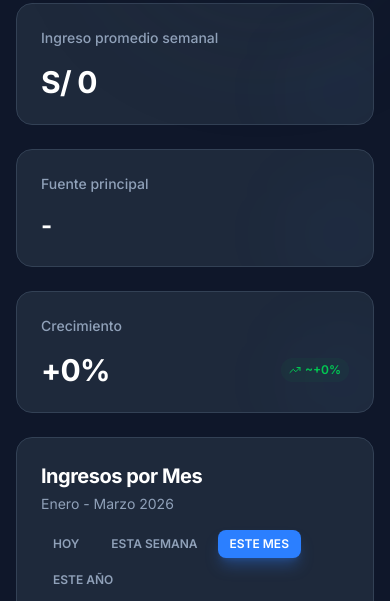
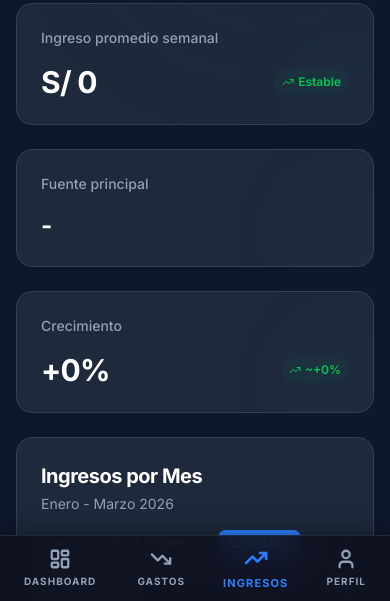
Before and after one commit to EdisonEncarnacion/finance-dashboard, a React (Vite) app: page /ingresos in a window 390 px wide. Shown: the part 243-844 px from the top of the page. Built offline with nearby package versions, Linux system fonts and the light colour scheme; no server answers.

Commit message:
feat: add mobile bottom navigation and refine dashboard layout with updated stat card usage.

```diff
--- a/src/App.jsx
+++ b/src/App.jsx
@@ -4,6 +4,7 @@ import { ToastProvider } from './context/ToastContext';
 import { getExpenses, getIncomes } from './api/api';
 import { Sidebar } from './components/Sidebar';
 import { Topbar } from './components/Topbar';
+import { BottomNav } from './components/BottomNav';
 import { PageHeader } from './components/PageHeader';
 import { ExpenseStatCard } from './components/ExpenseStatCard';
 import { ExpenseChart } from './components/ExpenseChart';
@@ -11,7 +12,7 @@ import { ExpenseDonutChart } from './components/ExpenseDonutChart';
 import { ExpenseAlerts } from './components/ExpenseAlerts';
 import { SmartSuggestion } from './components/SmartSuggestion';
 import { ExpenseTransactionsTable } from './components/ExpenseTransactionsTable';
-import { Utensils } from 'lucide-react';
+import { Utensils, TrendingUp, TrendingDown, Target, Wallet } from 'lucide-react';
 
 // Income Components
 import { IncomeStatCard } from './components/IncomeStatCard';
@@ -156,11 +157,15 @@ function App() {
 
   return (
     <ToastProvider>
-      <div className="flex h-screen overflow-hidden bg-[var(--color-main-bg)] selection:bg-[var(--color-accent)] selection:text-white">
+      <div className="flex h-screen overflow-hidden bg-[var(--color-main-bg)] selection:bg-[var(--color-accent)] selection:text-white relative">
         <Sidebar activeTab={activeTab} />
 
-        <main className="flex-1 flex flex-col h-screen overflow-y-auto w-full">
-          <Topbar activeTab={activeTab} dateFilter={dateFilter} setDateFilter={setDateFilter} />
+        <main className="flex-1 flex flex-col h-screen overflow-y-auto w-full pb-24 md:pb-0">
+          <Topbar
+            activeTab={activeTab}
+            dateFilter={dateFilter}
+            setDateFilter={setDateFilter}
+          />
 
           <div className="flex-1 p-4 md:p-8 pt-4 max-w-7xl mx-auto w-full">
             <Routes>
@@ -198,35 +203,38 @@ function App() {
                       icon={Utensils}
                     />
                     <ExpenseStatCard
-                      title="Variación vs mes anterior"
-                      amount="+8%"
-                      trend="~+8%"
-                      trendUp={false}
+                      title="Meta de ahorro"
+                      amount="S/ 1,000"
+                      trend="+12%"
+                      trendUp={true}
+                      isLargeValue={false}
+                      icon={Target}
                     />
                   </div>
 
-                  {/* Middle Row: Charts */}
-                  <div className="grid grid-cols-1 lg:grid-cols-3 gap-6 mb-6">
+                  {/* Main Content: Chart and Table */}
+                  <div className="grid grid-cols-1 lg:grid-cols-3 gap-6">
                     <div className="lg:col-span-2">
                       <ExpenseChart data={expenses} />
                     </div>
-                    <div className="lg:col-span-1">
-                      <ExpenseDonutChart data={expenses} />
+                    <div>
+                      <ExpenseTransactionsTable transactions={expenses} />
                     </div>
-                  </div>
-
-                  {/* Bottom Row: Transactions */}
-                  <div className="grid grid-cols-1 gap-6 pb-12">
-                    <ExpenseTransactionsTable transactions={expenses} />
                   </div>
                 </>
               } />
 
               <Route path="/ingresos" element={
                 <>
-                  <PageHeader title="Ingresos" selectedMonth={selectedMonth} setSelectedMonth={setSelectedMonth} onSuccess={loadData} />
+                  <PageHeader
+                    title="Ingresos"
+                    selectedMonth={selectedMonth}
+                    setSelectedMonth={setSelectedMonth}
+                    onSuccess={loadData}
+                  />
+
                   {/* Top Row: Stat Cards */}
-                  <div className="grid grid-cols-1 md:grid-cols-2 lg:grid-cols-4 gap-6 mb-6">
+                  <div className="grid grid-cols-1 md:grid-cols-2 lg:grid-cols-4 gap-6 mb-6 mt-6">
                     <IncomeStatCard
                       title="Ingreso total del mes"
                       amount={`S/ ${incomeStats.totalMonthlyIncome.toLocaleString()}`}
@@ -236,7 +244,7 @@ function App() {
                     <IncomeStatCard
                       title="Ingreso promedio semanal"
                       amount={`S/ ${incomeStats.weeklyAverage.toLocaleString()}`}
-                      trend=""
+                      trend="Estable"
                       trendUp={true}
                       subtitle=""
                     />
@@ -255,74 +263,74 @@ function App() {
                     />
                   </div>
 
-                  {/* Middle Row: Income Chart & Donut Chart */}
-                  <div className="grid grid-cols-1 lg:grid-cols-3 gap-6 mb-6">
+                  <div className="grid grid-cols-1 lg:grid-cols-3 gap-6">
                     <div className="lg:col-span-2">
                       <IncomeChart
                         data={incomes}
-                        total={incomeStats.totalMonthlyIncome}
-                        growth={incomeStats.growth}
+                        total={`S/ ${incomeStats.totalMonthlyIncome.toLocaleString()}`}
+                        growth={`${incomeStats.growth}%`}
                       />
                     </div>
-                    <div className="lg:col-span-1">
+                    <div>
                       <IncomeDonutChart data={incomes} />
                     </div>
                   </div>
 
-                  {/* Bottom Row: Transactions */}
-                  <div className="grid grid-cols-1 gap-6 pb-12">
+                  <div className="mt-6">
                     <IncomeTransactionsTable transactions={incomes} />
                   </div>
                 </>
               } />
 
               <Route path="/dashboard" element={
-                <>
-                  <div className="mb-6"></div> {/* Spacer since Topbar has the title now */}
+                <div className="space-y-6">
+                  {/* Dashboard Header is handled by Topbar */}
 
-                  {/* Stat Cards row */}
-                  <div className="grid grid-cols-1 md:grid-cols-2 lg:grid-cols-4 gap-6 mb-6">
+                  {/* Top Row stats based on real totals from hook/state */}
+                  <div className="grid grid-cols-1 md:grid-cols-2 lg:grid-cols-4 gap-4 md:gap-6">
                     <StatCard
-                      type="income"
-                      dateFilter={dateFilter}
+                      title="Ingreso mensual"
                       value={`S/ ${dashboardData.totalIncome.toLocaleString()}`}
+                      trend="+5%"
+                      trendUp={true}
+                      icon={TrendingUp}
                     />
                     <StatCard
-                      type="expense"
-                      dateFilter={dateFilter}
+                      title="Gastos del mes"
                       value={`S/ ${dashboardData.totalExpenses.toLocaleString()}`}
+                      trend="-2%"
+                      trendUp={false}
+                      icon={TrendingDown}
                     />
                     <StatCard
-                      type="savingsGoal"
-                      dateFilter={dateFilter}
-                      value="S/ 1,000"
+                      title="Meta de ahorro"
+                      value={`S/ ${dashboardData.savingsGoal.toLocaleString()}`}
+                      trend="Objetivo"
+                      trendUp={true}
+                      icon={Target}
                     />
                     <StatCard
-                      type="savings"
-                      dateFilter={dateFilter}
+                      title="Ahorro actual"
                       value={`S/ ${dashboardData.savings.toLocaleString()}`}
+                      trend="+12%"
+                      trendUp={true}
+                      icon={Wallet}
                     />
                   </div>
 
-                  {/* Charts row */}
-                  <div className="grid grid-cols-1 lg:grid-cols-3 gap-6 mb-6">
+                  <div className="grid grid-cols-1 lg:grid-cols-3 gap-6">
                     <div className="lg:col-span-1">
                       <SavingsProgress
-                        dateFilter={dateFilter}
                         current={dashboardData.savings}
                         goal={dashboardData.savingsGoal}
                       />
                     </div>
                     <div className="lg:col-span-2">
-                      <CashFlowChart
-                        dateFilter={dateFilter}
-                        data={dashboardData.cashFlowData}
-                      />
+                      <CashFlowChart data={dashboardData.cashFlowData} />
                     </div>
                   </div>
 
-                  {/* Bottom row */}
-                  <div className="grid grid-cols-1 lg:grid-cols-3 gap-6 pb-12">
+                  <div className="grid grid-cols-1 lg:grid-cols-3 gap-6">
                     <div className="lg:col-span-2">
                       <TransactionsTable transactions={dashboardData.recentTransactions} />
                     </div>
@@ -330,7 +338,7 @@ function App() {
                       <ExpenseDonutChart data={expenses} />
                     </div>
                   </div>
-                </>
+                </div>
               } />
 
               <Route path="*" element={
@@ -342,6 +350,8 @@ function App() {
             </Routes>
           </div>
         </main>
+
+        <BottomNav />
       </div>
     </ToastProvider>
   );
--- /dev/null
+++ b/src/components/BottomNav.jsx
@@ -0,0 +1,44 @@
+import React from 'react';
+import { NavLink } from 'react-router-dom';
+import {
+    LayoutDashboard,
+    TrendingUp,
+    TrendingDown,
+    User,
+    Settings
+} from 'lucide-react';
+import { cn } from './Sidebar';
+
+export function BottomNav() {
+    const navItems = [
+        { id: 'dashboard', name: 'Dashboard', icon: LayoutDashboard, path: '/dashboard' },
+        { id: 'gastos', name: 'Gastos', icon: TrendingDown, path: '/gastos' },
+        { id: 'ingresos', name: 'Ingresos', icon: TrendingUp, path: '/ingresos' },
+        { id: 'perfil', name: 'Perfil', icon: User, path: '/perfil' },
+    ];
+
+    return (
+        <nav className="md:hidden fixed bottom-0 left-0 right-0 bg-[#0f111e]/90 backdrop-blur-lg border-t border-[var(--color-border-dark)]/50 px-6 py-3 z-[100] flex justify-between items-center shadow-[0_-10px_25px_-5px_rgba(0,0,0,0.3)]">
+            {navItems.map((item) => (
+                <NavLink
+                    key={item.id}
+                    to={item.path}
+                    className={({ isActive }) => cn(
+                        "flex flex-col items-center space-y-1 group transition-all duration-300",
+                        isActive ? "text-blue-500 scale-110" : "text-slate-400"
+                    )}
+                >
+                    <item.icon
+                        size={22}
+                        strokeWidth={2.5}
+                        className={cn(
+                            "transition-all",
+                            "group-hover:text-white"
+                        )}
+                    />
+                    <span className="text-[10px] font-bold uppercase tracking-widest">{item.name}</span>
+                </NavLink>
+            ))}
+        </nav>
+    );
+}
--- a/src/components/StatCard.jsx
+++ b/src/components/StatCard.jsx
@@ -36,10 +36,27 @@ const cardData = {
     }
 }
 
-export function StatCard({ type, dateFilter = 'mes', value }) {
-    const { icon: Icon, color, bg } = icons[type];
-    const { title, amount: mockAmount, trend, trendUp } = cardData[dateFilter][type];
-    const amount = value !== undefined ? value : mockAmount;
+export function StatCard({
+    type,
+    dateFilter = 'mes',
+    value,
+    title: propTitle,
+    icon: propIcon,
+    trend: propTrend,
+    trendUp: propTrendUp
+}) {
+    // Determine data source: either from props or from type-based lookup
+    const typeData = type ? icons[type] : null;
+    const mockData = (type && cardData[dateFilter]) ? cardData[dateFilter][type] : null;
+
+    const Icon = propIcon || (typeData ? typeData.icon : Wallet);
+    const color = typeData ? typeData.color : 'text-blue-400';
+    const bg = typeData ? typeData.bg : 'bg-blue-400/10';
+
+    const title = propTitle || (mockData ? mockData.title : 'Estadística');
+    const trend = propTrend !== undefined ? propTrend : (mockData ? mockData.trend : null);
+    const trendUp = propTrendUp !== undefined ? propTrendUp : (mockData ? mockData.trendUp : true);
+    const amount = value !== undefined ? value : (mockData ? mockData.amount : 'S/ 0');
 
     return (
         <div className="bg-[var(--color-card-bg)] rounded-3xl p-6 border border-[var(--color-border-dark)] shadow-sm hover:shadow-xl hover:-translate-y-1 transition-all duration-300 relative overflow-hidden group">
```
